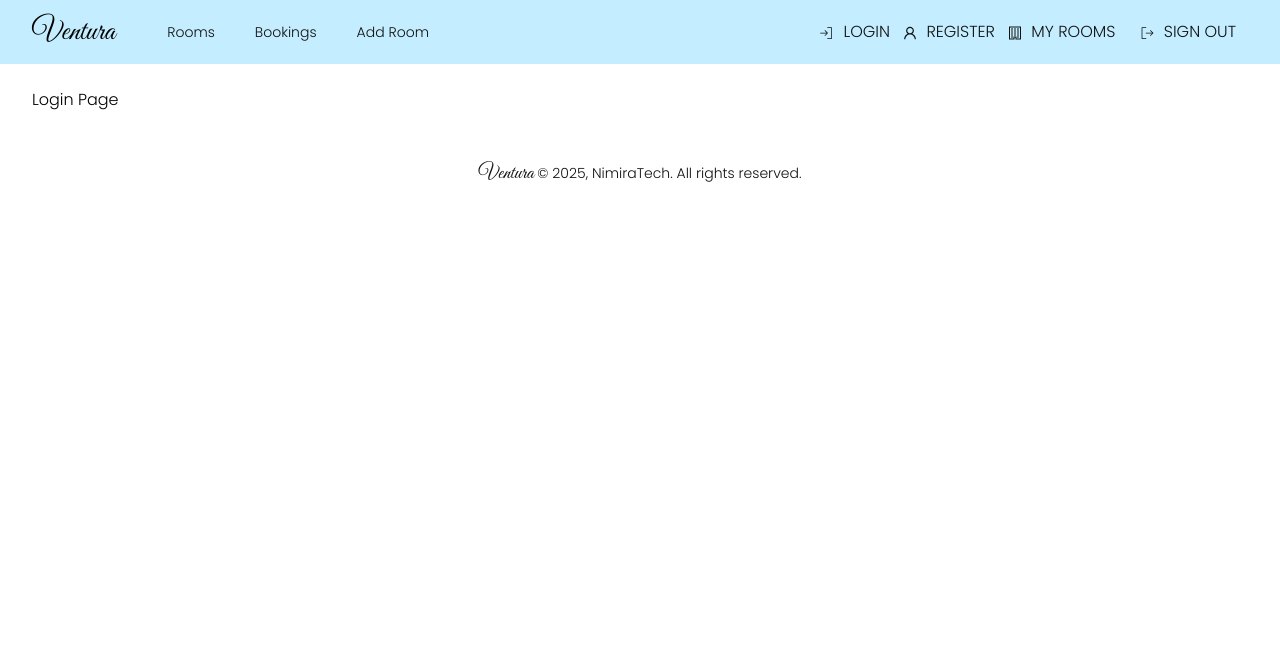
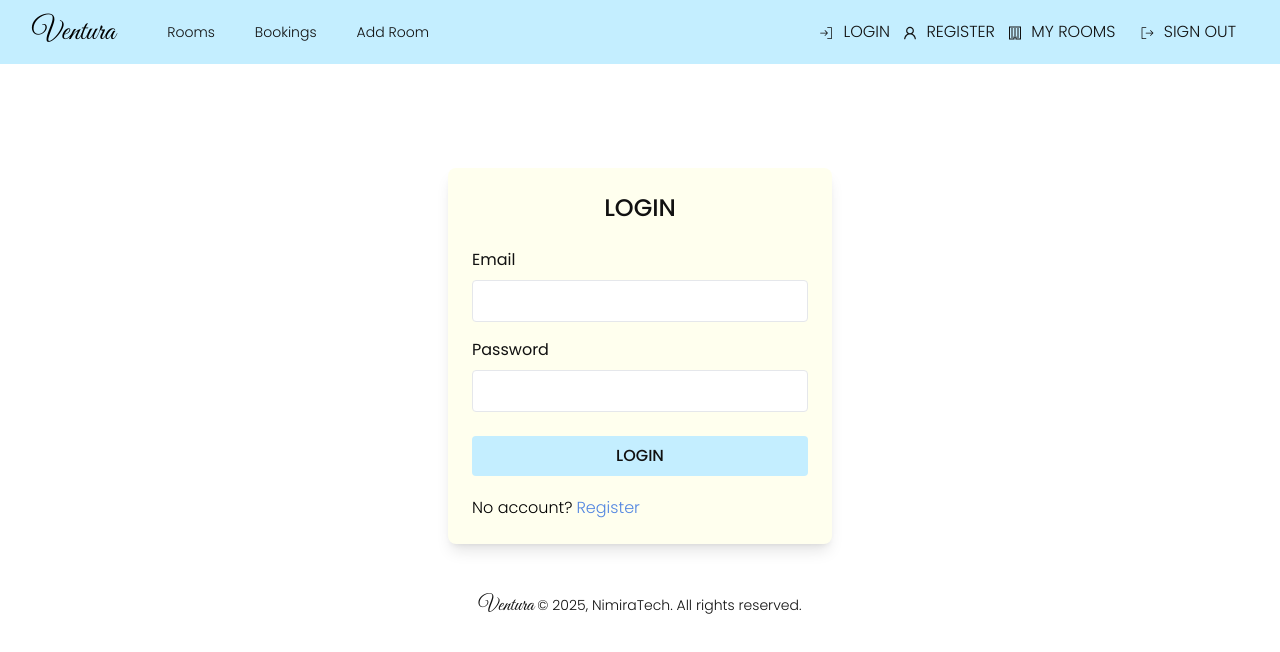
Before and after one commit to Nimira43/Ventura, a Next.js app: page /login in a window 1280 px wide. Shown: the top 652 px of the page. Built offline with nearby package versions, Linux system fonts and the light colour scheme.

Commit message:
Created Login form.

```diff
--- a/app/login/page.jsx
+++ b/app/login/page.jsx
@@ -1,6 +1,65 @@
+import Link from 'next/link'
+
 const LoginPage= () => {
   return (
-    <div>Login Page</div>
+    <div className='flex items-center justify-center'>
+      <div className='bg-light shadow-lg rounded-lg p-6 w-full max-w-sm mt-20'>
+        <form>
+          <h2 className='text-2xl font-medium text-center text-dark mb-6 uppercase'>Login</h2>
+
+          <div className='mb-4'>
+            <label
+              for='email'
+              className='block text-dark font-normal mb-2'
+            >
+              Email
+            </label>
+            <input
+              type='email'
+              id='email'
+              name='email'
+              className='border rounded w-full py-2 px-3'
+              required
+            />
+          </div>
+
+          <div className='mb-6'>
+            <label
+              for='password'
+              className='block text-dark font-normal mb-2'
+            >
+              Password
+            </label>
+            <input
+              type='password'
+              id='password'
+              name='password'
+              className='border rounded w-full py-2 px-3'
+              required
+            />
+          </div>
+
+          <div className='flex flex-col gap-5'>
+            <button
+              type='submit'
+              className='bg-primary-lg text-dark hover:text-light px-4 py-2 rounded hover:bg-primary uppercase font-medium'
+            >
+              Login
+            </button>
+
+            <p>
+              No account?
+              <Link
+                href='/register'
+                className='ml-1 text-primary'
+              >
+                Register
+              </Link>
+            </p>
+          </div>
+        </form>
+      </div>
+    </div>
    )
 }
 
```
